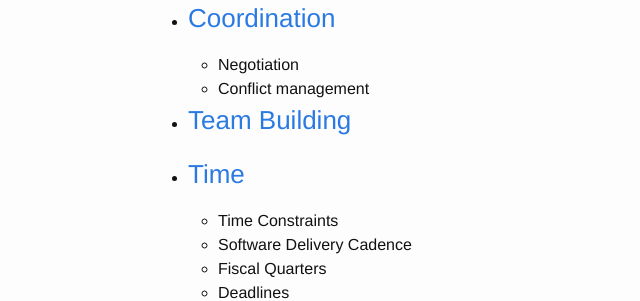
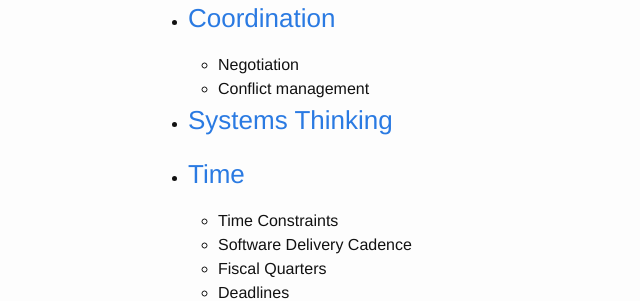
Before and after one commit to css566/css566.github.io, a Jekyll site: the page built from _posts/2016-05-25-SWBOK.md, in a window 1280 px wide and 900 px high, scrolled down 3139 px. Shown: the part 155-456 px from the top of the window, without its empty margins (112-752 px from the left). Built offline with Jekyll 4.4.1, drawn with Linux system fonts in a browser that asks for light colours; comment, search, counter and statistics services are not loaded.

Commit message:
Update 2016-05-25-SWBOK.md

```diff
--- a/_posts/2016-05-25-SWBOK.md
+++ b/_posts/2016-05-25-SWBOK.md
@@ -128,7 +128,7 @@ Back to <a href="#content">top</a>
 	 - Negotiation
 	 - Conflict management
 
- - ### <a name="systemsthinking">Team Building</a>
+ - ### <a name="systemsthinking">Systems Thinking</a>
 
  - ### <a name="time">Time</a>
 	 - Time Constraints
```
